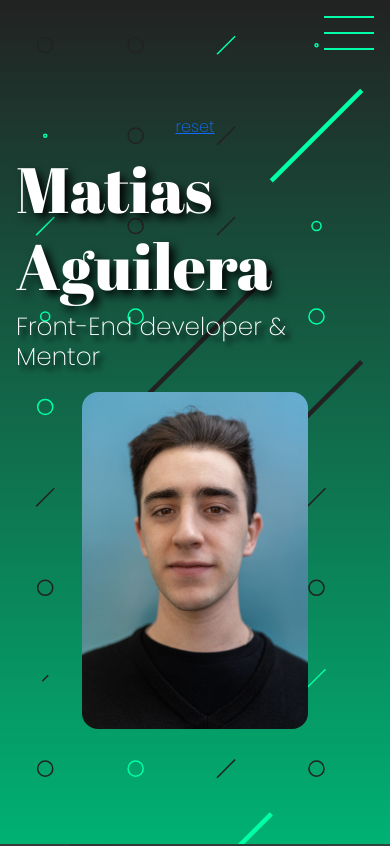
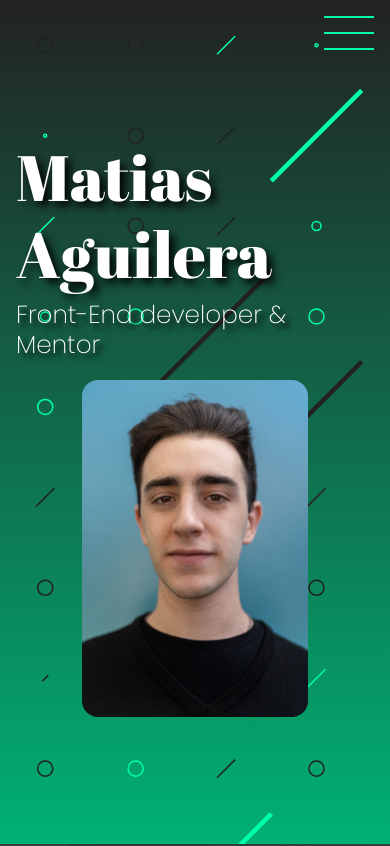
Before and after one commit to Mati1999/MyPorfolio, a React (Vite) app: page / in a window 390 px wide. Shown: the top 846 px of the page. Built offline with nearby package versions, Linux system fonts and the light colour scheme.

Commit message:
Estilos completos mobile

```diff
--- a/src/components/Presentation.jsx
+++ b/src/components/Presentation.jsx
@@ -5,7 +5,6 @@ import '../scss/Presentation.scss';
 const Presentation = () => {
     return (
         <section id='Presentation' className='presentation'>
-            <a href=''>reset</a>
             <div>
                 <h1 data-aos='fade-right' data-aos-duration='1500'>
                     Matias Aguilera
```
